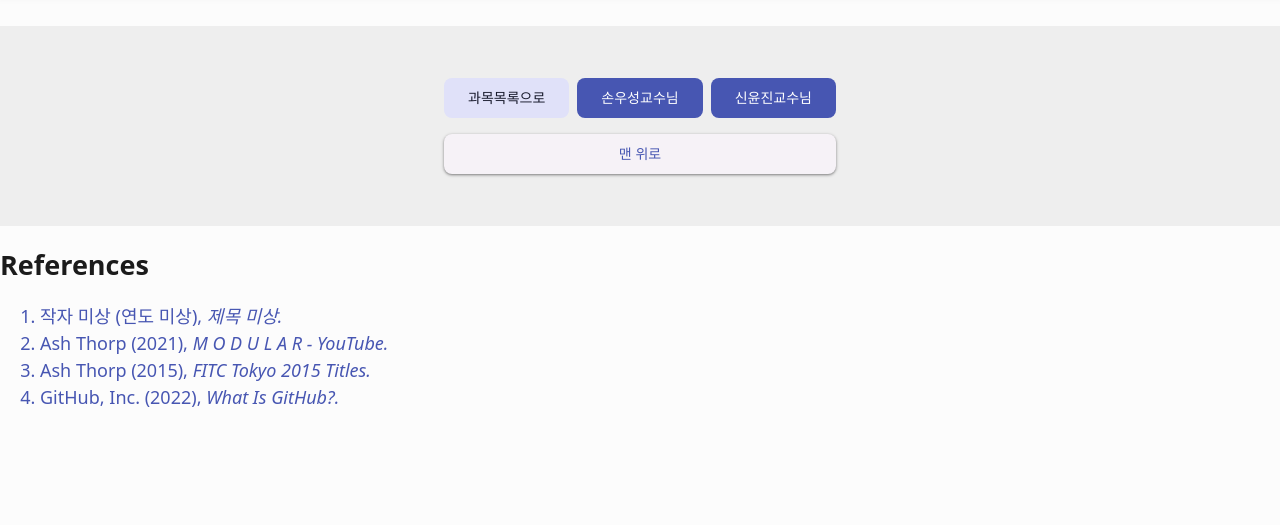
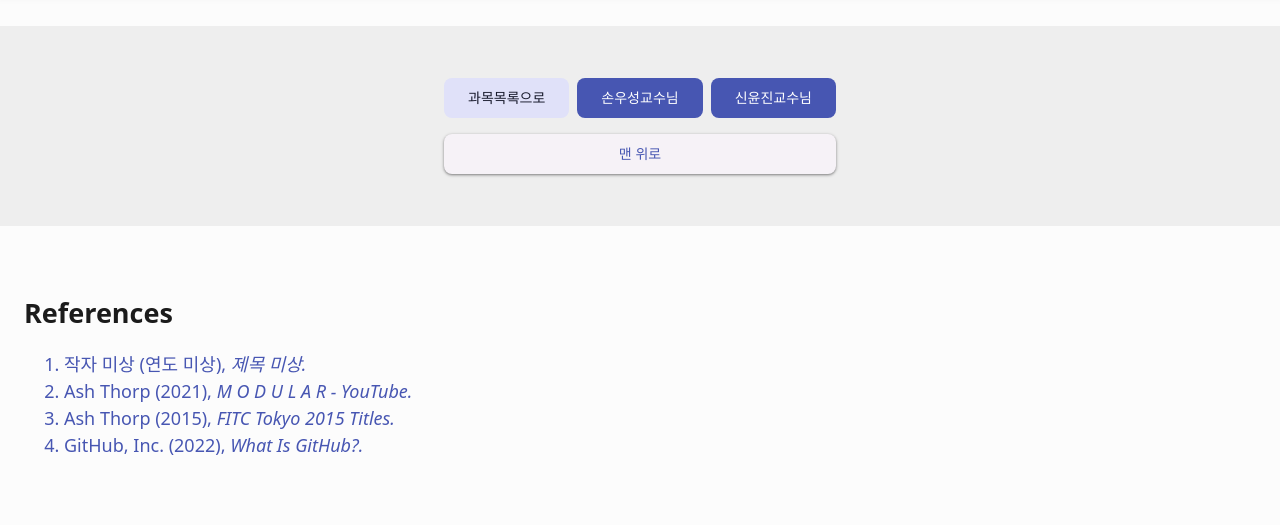
Before and after one commit to eh08060/smcd_critique, a plain HTML site: page src/subject2/subject2.html in a window 1280 px wide. Shown: the part 8363-8888 px from the top of the page. Before the commit the page ends 8792 px from the top, so only its background shows below. Drawn offline with Linux system fonts and the light colour scheme.

Commit message:
fix reference wrapper issue

```diff
--- a/script/subject.js
+++ b/script/subject.js
@@ -33,3 +33,35 @@ innerLinks.forEach((eachInnerLink) => {
     });
   });
 });
+
+let wrapper;
+let ol;
+reference.forEach((eachRef) => {
+  if (eachRef.author || eachRef.title || eachRef.link) {
+    if (!wrapper) {
+      wrapper = document.createElement("div");
+      wrapper.classList.add("wrapper");
+      ol = document.createElement("ol");
+    }
+    const a = document.createElement("a");
+    a.href = eachRef.link;
+    a.innerHTML = `<li>
+      ${eachRef.author ? `${eachRef.author} ` : `작자 미상 `}(${
+      eachRef.year ? eachRef.year : `연도 미상`
+    }),
+          <em>${eachRef.title ? eachRef.title : `제목 미상`}.</em> ${
+      eachRef.sourceTitle ? eachRef.sourceTitle : ``
+    }
+      </li>`;
+    ol.append(a);
+  }
+});
+if (wrapper) {
+  wrapper.prepend(ol);
+  const h2 = document.createElement("h2");
+  h2.innerHTML = "References";
+  wrapper.prepend(h2);
+  const footer = document.createElement("footer");
+  footer.prepend(wrapper);
+  document.querySelector("nav").after(footer);
+}
--- a/src/subject2/script/reference.js
+++ b/src/subject2/script/reference.js
@@ -28,33 +28,3 @@ const reference = [
     link: "https://www.youtube.com/watch?v=pBy1zgt0XPc",
   },
 ];
-
-let footer;
-let ol;
-reference.forEach((eachRef) => {
-  if (eachRef.author || eachRef.title || eachRef.link) {
-    if (!footer) {
-      footer = document.createElement("footer");
-      const h2 = document.createElement("h2");
-      h2.innerHTML = "References";
-      footer.prepend(h2);
-      ol = document.createElement("ol");
-    }
-    const a = document.createElement("a");
-    a.href = eachRef.link;
-    a.innerHTML = `<li>
-      ${eachRef.author ? `${eachRef.author} ` : `작자 미상 `}(${
-      eachRef.year ? eachRef.year : `연도 미상`
-    }),
-          <em>${eachRef.title ? eachRef.title : `제목 미상`}.</em> ${
-      eachRef.sourceTitle ? eachRef.sourceTitle : ``
-    }
-      </li>`;
-    ol.append(a);
-    console.log(ol);
-  }
-  if (footer) {
-    footer.append(ol);
-    document.querySelector("nav").after(footer);
-  }
-});
--- a/src/subject2/subject2.html
+++ b/src/subject2/subject2.html
@@ -6,11 +6,11 @@
     <meta name="viewport" content="width=device-width, initial-scale=1.0" />
     <link rel="stylesheet" href="../../style/subject.css" />
     <title></title>
-    <script defer>
+    <script>
       const index = 2;
     </script>
+    <script src="./script/reference.js"></script>
     <script type="module" src="../../script/subject.js" defer></script>
-    <script type="module" src="./script/reference.js" defer></script>
   </head>
   <body>
     <header id="header">
```
Also changed, not shown: src/subject1/script/reference.js (+0 -30 lines), src/subject1/subject1.html (+2 -3 lines), src/subject3/script/reference.js (+0 -30 lines), src/subject3/subject3.html (+2 -1 lines).
